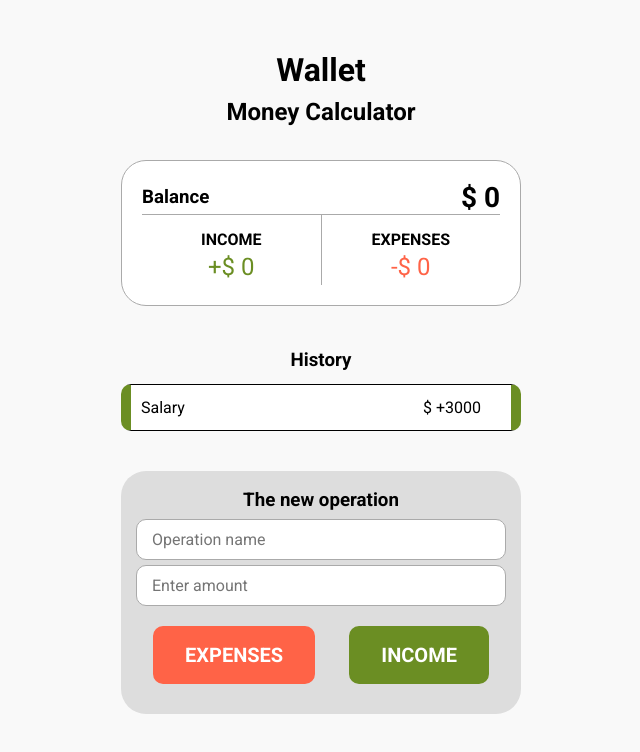
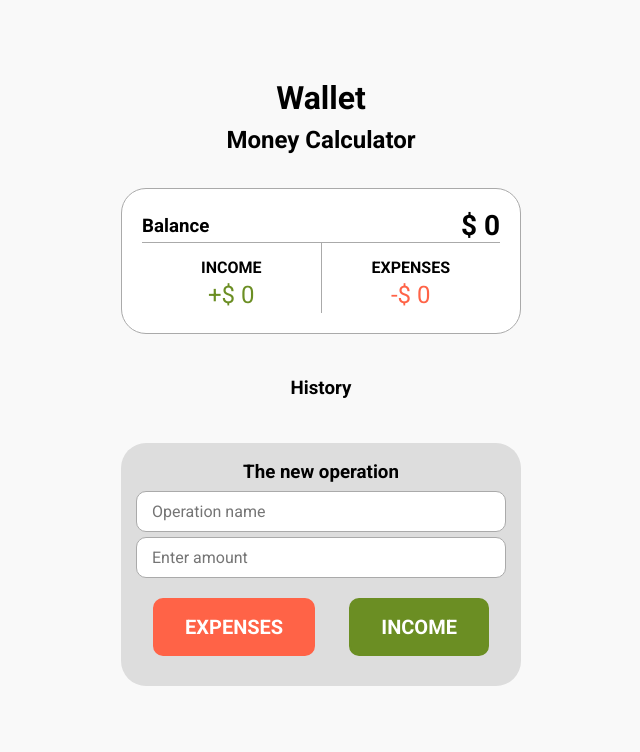
Before and after one commit to smeshchankin/money-calculator, a React (Create React App) app: page / in a window 1280 px wide. Shown: the top 752 px of the page, without its empty margins (319-959 px from the left). Built offline with nearby package versions, Linux system fonts and the light colour scheme; the HTML template or start-up script is replaced by a standard one.

Commit message:
[MC-003] Show transactions in History

```diff
--- a/src/App.js
+++ b/src/App.js
@@ -11,12 +11,13 @@ class App extends Component {
     amount: ''
   }
 
-  addTransaction = isAdding => {
+  addTransaction = add => {
     const { description, amount } = this.state;
     const transaction = {
       id: `mc${(+new Date()).toString(16)}`,
       description: description,
-      amount: (isAdding ? amount : -amount)
+      amount,
+      add
     };
 
     const transactions = [...this.state.transactions, transaction];
@@ -46,7 +47,7 @@ class App extends Component {
         <main>
           <div className="container">
               <Total />
-              <History />
+              <History transactions={this.state.transactions} />
               <Operation description={this.state.description} amount={this.state.amount}
                 addTransaction={this.addTransaction} addDescription={this.addDescription} addAmount={this.addAmount} />
           </div>
--- a/src/components/history/History.js
+++ b/src/components/history/History.js
@@ -1,12 +1,12 @@
 import React from 'react';
 import HistoryItem from './HistoryItem';
 
-export default function() {
+export default function({ transactions }) {
     return (
         <section className="history">
             <h3>History</h3>
             <ul className="history__list">
-                <HistoryItem />
+                {transactions.map(item => <HistoryItem key={item.id} transaction={item} />)}
             </ul>
         </section>
     );
--- a/src/components/history/HistoryItem.js
+++ b/src/components/history/HistoryItem.js
@@ -1,17 +1,10 @@
 import React from 'react';
 
-const HistoryItem = () => (
-    <li className="history__item history__item-plus">Salary
-        <span className="history__money">$ +3000</span>
+const HistoryItem = ({ transaction }) => (
+    <li className={`history__item history__item-${transaction.add ? 'plus' : 'minus'}`}>{transaction.description}
+        <span className="history__money">$ +{transaction.amount}</span>
         <button className="history__delete">x</button>
     </li>
 );
 
 export default HistoryItem;
-
-/*
-<li className="history__item  history__item-minus">Food
-    <span className="history__money">$ -100</span>
-    <button className="history__delete">x</button>
-</li>
-*/
```
